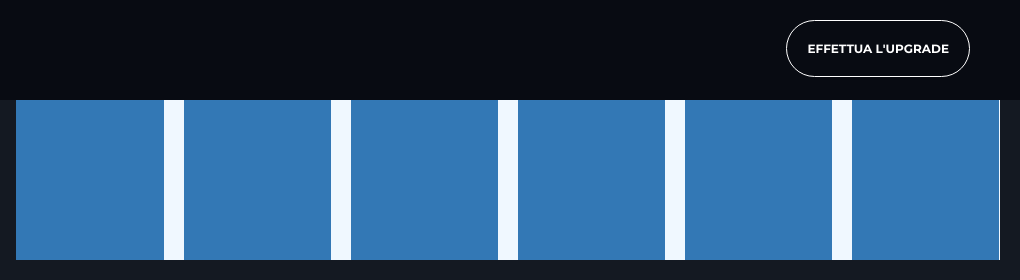
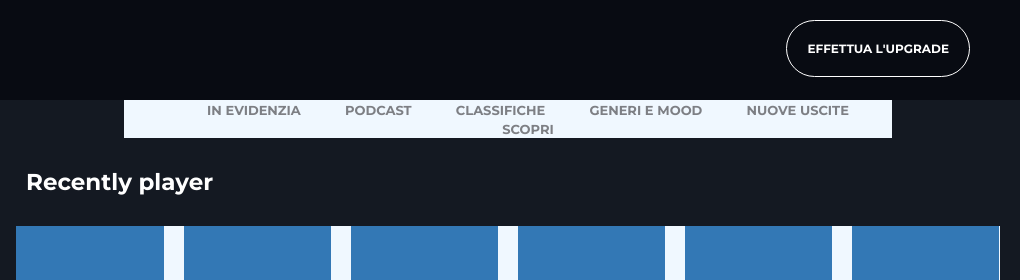
Before and after one commit to Fabiofljf/html-css-spotifyweb, a plain HTML site: page index.html in a window 1280 px wide. Shown: the top 280 px of the page, 260-1280 px from the left. Drawn offline with Linux system fonts and the light colour scheme.

Commit message:
add menu centrale

```diff
--- a/css/style.css
+++ b/css/style.css
@@ -26,6 +26,7 @@ img {
     --size_13: 13px;
     --size_14: 14px;
     --size_22: 22px;
+    --size_23: 23px;
     --font_weight_b: bold;
 }
 
@@ -169,6 +170,41 @@ img {
 
 /* contenuto barra centrale */
 
+
+/* menu */
+
+#menu_centrale {
+    width: 75%;
+    height: auto;
+    background-color: aliceblue;
+    margin: auto;
+}
+
+#menu {
+    text-align: center;
+}
+
+#menu>li {
+    display: inline-block;
+    color: var(--color_grey);
+    font-size: var(--size_13);
+    font-weight: var(--font_weight_b);
+    margin-left: 40px;
+}
+
+
+/* musiche recenti */
+
+#recently_player {
+    color: var(--color_white);
+    font-size: var(--size_23);
+    font-weight: var(--font_weight_b);
+    margin: 30px;
+}
+
+
+/* album */
+
 #albums {
     width: 96%;
     background-color: aliceblue;
--- a/index.html
+++ b/index.html
@@ -69,6 +69,17 @@
             <div id="barra_superiore">
                 <a class="upgrade">EFFETTUA L'UPGRADE</a>
             </div>
+            <div id="menu_centrale">
+                <ul id="menu">
+                    <li>IN EVIDENZIA</li>
+                    <li>PODCAST</li>
+                    <li>CLASSIFICHE</li>
+                    <li>GENERI E MOOD</li>
+                    <li>NUOVE USCITE</li>
+                    <li>SCOPRI</li>
+                </ul>
+            </div>
+            <div id="recently_player">Recently player</div>
             <div id="albums" class="flex jc_s-b">
                 <div class="album"></div>
                 <div class="album"></div>
```
Also changed, not shown: 1 other file.
